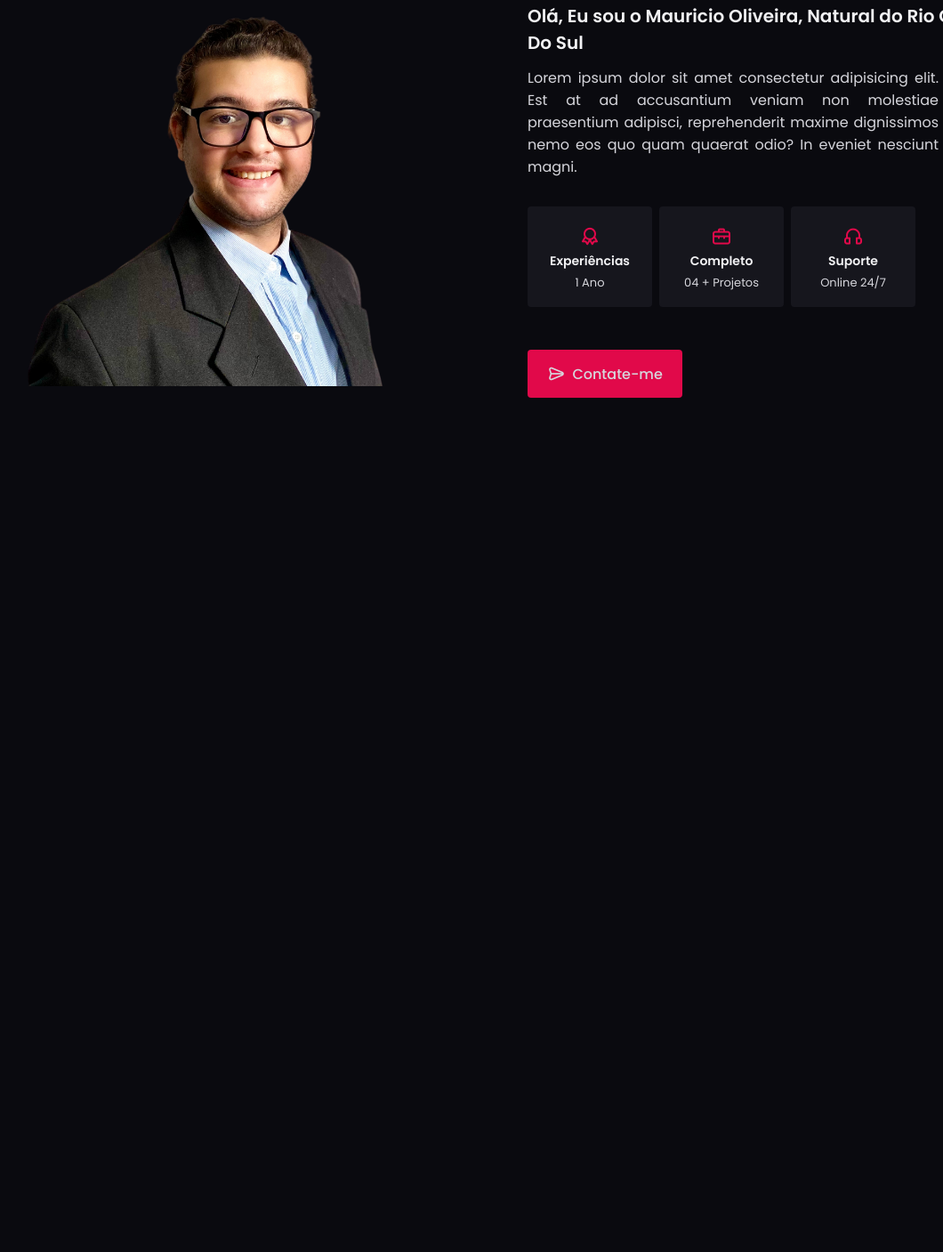
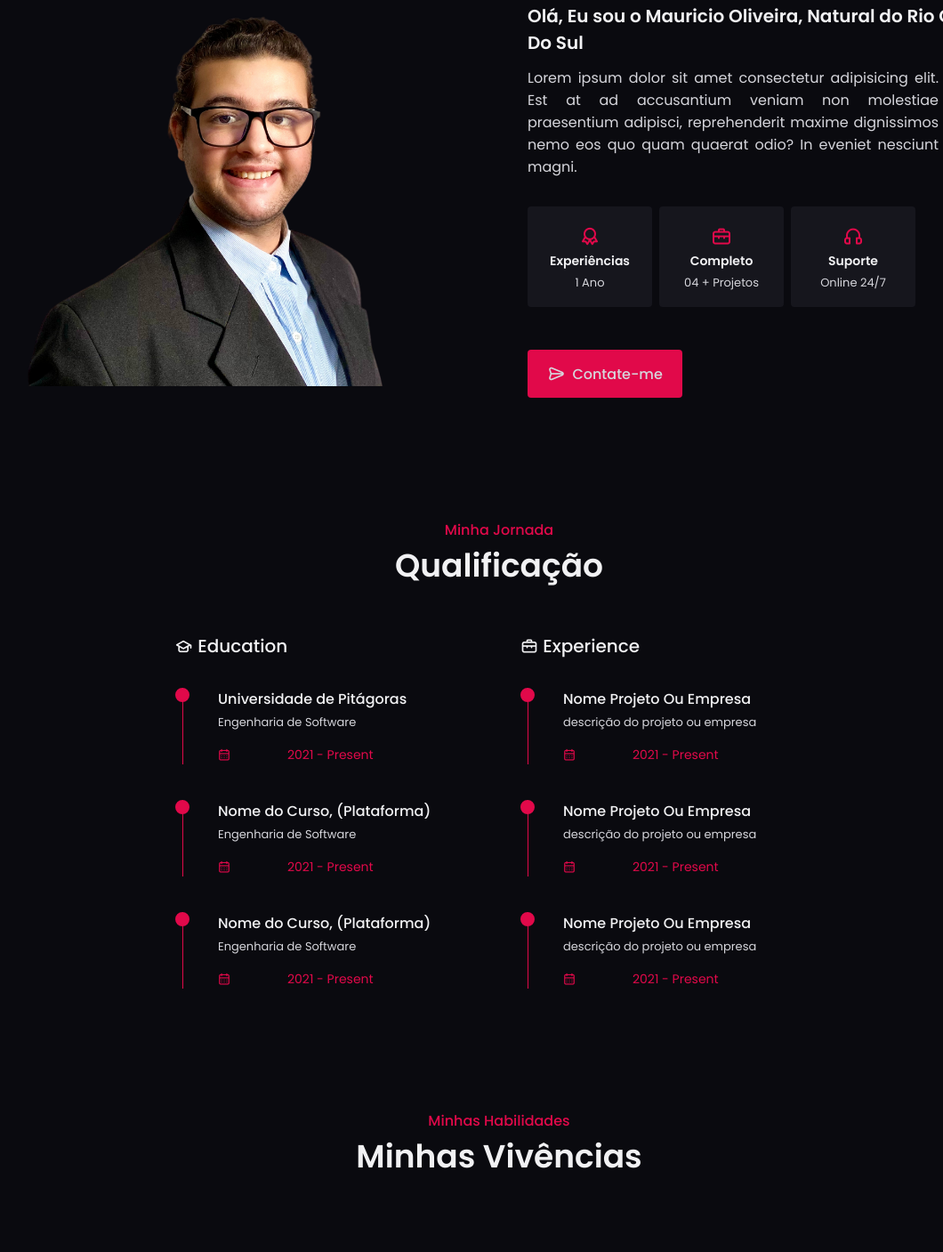
Before and after one commit to mauriciomholiveira/Portfolio, a plain HTML site: page index.html in a window 1280 px wide. Shown: the part 1029-2436 px from the top of the page at 89% size, without its empty margins (129-1189 px from the left). Before the commit the page ends 1508 px from the top, so only its background shows below. Drawn offline with nearby package versions, Linux system fonts and the light colour scheme.

Commit message:
Qualification finalizado

```diff
--- a/index.html
+++ b/index.html
@@ -171,11 +171,110 @@
         </div>
       </div>
     </section>
+    <!-- =========== Qualification ========  -->
+    <section class="qualification section">
+      <h2 data-heading="Minha Jornada" class="section_title">Qualificação</h2>
+
+      <div class="qualification_container container grid">
+
+        <div class="education">
+          <h3 class="qualification_title">
+            <i class="uil uil-graduation-cap"></i>
+            Education
+          </h3>
+
+          <div class="timeline">
+
+            <div class="timeline_item">
+              <div class="circle_dot"></div>
+              <h3 class="timeline_title">Universidade de Pitágoras</h3>
+              <p class="timeline_text">Engenharia de Software</p>
+              <span class="timeline_date"> <i class="uil uil-calendar-alt"></i>
+                2021 - Present
+              </span>
+            </div>
+
+            <div class="timeline_item">
+              <div class="circle_dot"></div>
+              <h3 class="timeline_title">Nome do Curso, (Plataforma)</h3>
+              <p class="timeline_text">Engenharia de Software</p>
+              <span class="timeline_date"> <i class="uil uil-calendar-alt"></i>
+                2021 - Present
+              </span>
+            </div>
+
+            <div class="timeline_item">
+              <div class="circle_dot"></div>
+              <h3 class="timeline_title">Nome do Curso, (Plataforma)</h3>
+              <p class="timeline_text">Engenharia de Software</p>
+              <span class="timeline_date"> <i class="uil uil-calendar-alt"></i>
+                2021 - Present
+              </span>
+            </div>
+
+          </div>
+
+        </div>
+
+        <div class="experience">
+          <h3 class="qualification_title">
+            <i class="uil uil-suitcase-alt"></i>
+            Experience
+          </h3>
+
+          <div class="timeline">
+
+            <div class="timeline_item">
+              <div class="circle_dot"></div>
+              <h3 class="timeline_title">Nome Projeto Ou Empresa</h3>
+              <p class="timeline_text">descrição do projeto ou empresa</p>
+              <span class="timeline_date"> <i class="uil uil-calendar-alt"></i>
+                2021 - Present
+              </span>
+            </div>
+
+            <div class="timeline_item">
+              <div class="circle_dot"></div>
+              <h3 class="timeline_title">Nome Projeto Ou Empresa</h3>
+              <p class="timeline_text">descrição do projeto ou empresa</p>
+              <span class="timeline_date"> <i class="uil uil-calendar-alt"></i>
+                2021 - Present
+              </span>
+            </div>
+
+            <div class="timeline_item">
+              <div class="circle_dot"></div>
+              <h3 class="timeline_title">Nome Projeto Ou Empresa</h3>
+              <p class="timeline_text">descrição do projeto ou empresa</p>
+              <span class="timeline_date"> <i class="uil uil-calendar-alt"></i>
+                2021 - Present
+              </span>
+            </div>
+
+          </div>
+
+        </div>
+
+      </div>
+    </section>
+
     <!-- =========== Skills ========  -->
+    <section class="skills section" id="skills">
+      <h2 data-heading="Minhas Habilidades" class="section_title">Minhas Vivências</h2>
+      <div class="skill_container container grid">
+        <div class="skills_tabs">
+<div class="skills_header">
+
+</div>
+        </div>
+      </div>
+    </section>
     <!-- =========== Work ========  -->
     <!-- =========== Service ========  -->
+    <!-- =========== Testimoials ======== -->
     <!-- =========== Contact ========  -->
   </main>
+
   <!-- ====FOOTER==== -->
 
 
--- a/style/style.css
+++ b/style/style.css
@@ -274,7 +274,7 @@ input {
 .home_social-link {
   font-size: 1.08rem;
   color: var(--text-color);
-  transition: 0.4s;
+  transition: 0.3s;
 }
 .home_social-link:hover {
   transform: translateY(0.25rem);
@@ -403,18 +403,85 @@ input {
   color: var(--skin-color);
   margin-bottom: var(--mb-0-75);
 }
-.about_title{
+.about_title {
   font-size: var(--small-font-size);
 }
-.about_subtitle{
+.about_subtitle {
   font-size: var(--smaller-font-size);
 }
 /* =========== Qualification Section ======== */
+.qualification_container {
+  grid-template-columns: repeat(2, 340px);
+  column-gap: 3rem;
+  justify-content: center;
+}
+.qualification_title {
+  font-size: var(--h3-font-size);
+  font-weight: var(--font-medium);
+  margin-bottom: var(--mb-2);
+}
 
-/* =========== Skills Section ======== */
+.timeline_item {
+  position: relative;
+  padding-left: 3rem;
+  margin-bottom: var(--mb-2-5);
+}
 
-/* =========== Work Section ======== */
+.timeline_item:last-child {
+  margin-bottom: 0;
+}
+.timeline_item::before {
+  content: '';
+  width: 1px;
+  position: absolute;
+  left: 0.48rem;
+  top: 0;
+  height: 100%;
+  background-color: var(--skin-color);
+}
+
+.circle_dot {
+  position: absolute;
+  left: 0;
+  top: 0;
+  height: 1rem;
+  width: 1rem;
+  border: 2px solid var(--skin-color);
+  border-radius: 50%;
+  background-color: var(--skin-color);
+  transition: 0.3s;
+}
+
+.timeline_item:hover .circle_dot {
+  background-color: var(--body-color);
+}
+
+.timeline_title {
+  font-size: var(--normal-font-size);
+  font-weight: var(--font-medium);
+  margin-bottom: var(--mb-0-25);
+}
+
+.timeline_text {
+  font-size: var(--smaller-font-size);
+  margin-bottom: var(--mb-1);
+}
+
+.timeline_date{
+  display: flex;
+  align-items: center;
+  column-gap: 4rem;
+  font-size: var(--small-font-size);
+  color: var(--skin-color);
+
+}
+/* =========== Skills ======== */
+
+/* =========== Work ======== */
 
 /*  Active Item Work */
 
-/* =========== About Section ======== */
+/* =========== Service ======== */
+/* =========== Testimoials ======== */
+/* =========== Contact ======== */
+/* =========== Footer ======== */
```
